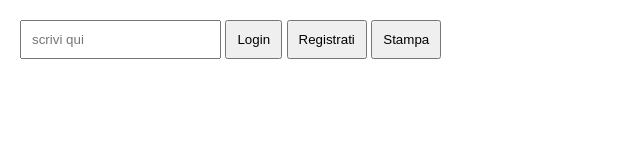
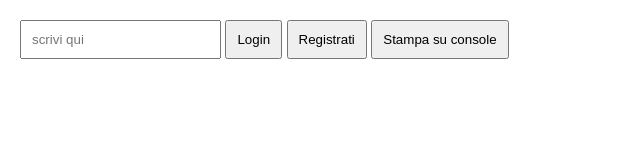
Before and after one commit to salvatorebriga/js-mail-dadi, a plain HTML site: page mail/index.html in a window 1280 px wide. Shown: the whole page, without its empty margins (0-640 px from the left). Drawn offline with Linux system fonts and the light colour scheme.

Commit message:
added print on console

```diff
--- a/mail/index.html
+++ b/mail/index.html
@@ -10,7 +10,9 @@
     <input type="email" id="email" placeholder="scrivi qui">
     <input type="button" value="Login" onclick="myLogin()">
     <input type="button" value="Registrati" onclick="myRegister()">
-    <input type="button" value="Stampa" onclick="myShow()">
+    <input type="button" value="Stampa su console" onclick="myShow()">
+
+    <br><br><br><br>
 
     <p id="scope"></p>
     <script type="text/javascript" src="main.js"></script>
```
